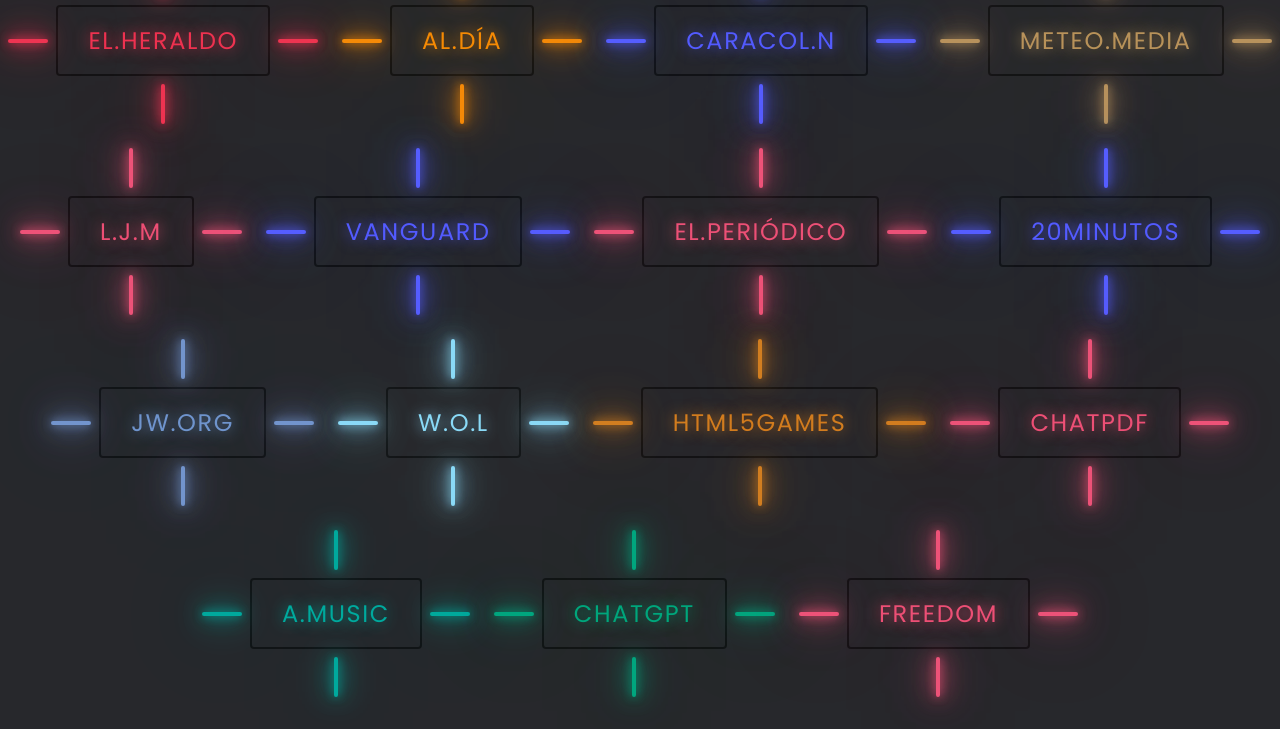
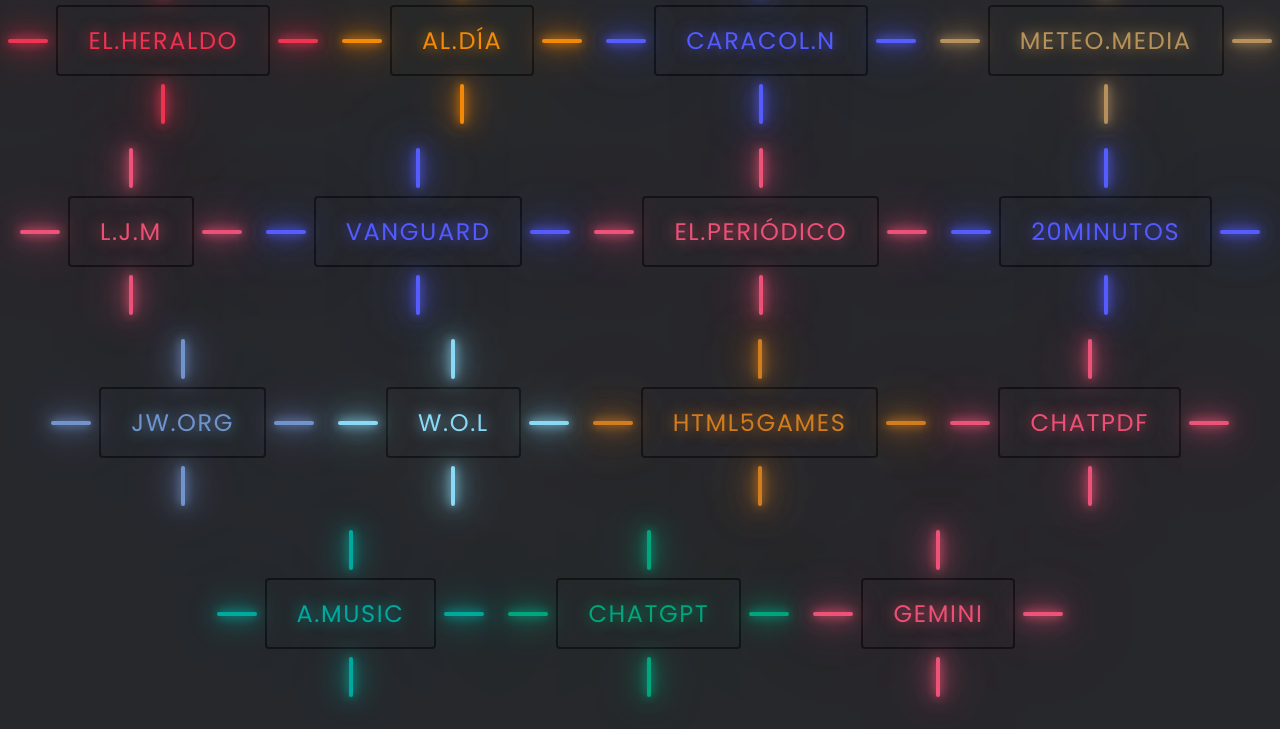
Before and after one commit to luismanuelruiz/luismanuelruiz.github.io, a plain HTML site: page index.html in a window 1280 px wide. Shown: the part 75-804 px from the top of the page. Drawn offline with Linux system fonts and the light colour scheme.

Commit message:
Added Gemini
Added Gemini

```diff
--- a/index.html
+++ b/index.html
@@ -133,12 +133,12 @@
       ChatGPT
     </a>
 
-    <a class="button" href="https://chat.freedomgpt.com/" style="--color: #ed5278;">
+    <a class="button" href="https://gemini.google.com/" style="--color: #ed5278;">
       <span></span>
       <span></span>
       <span></span>
       <span></span>
-      Freedom
+      Gemini
     </a>
 
   </div>
```
